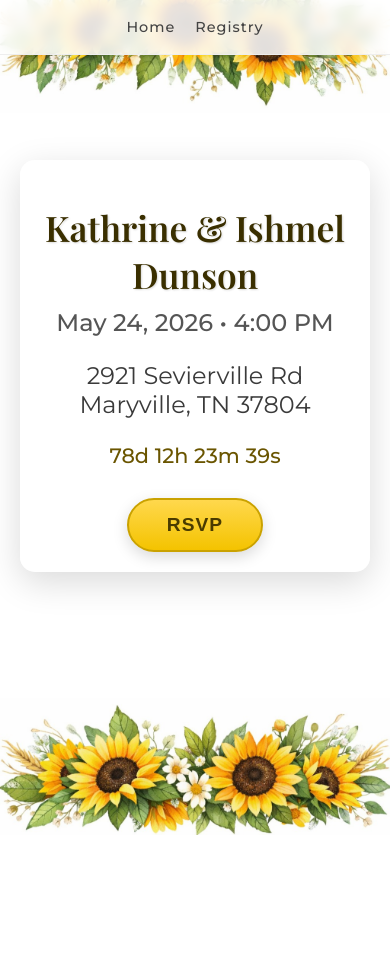
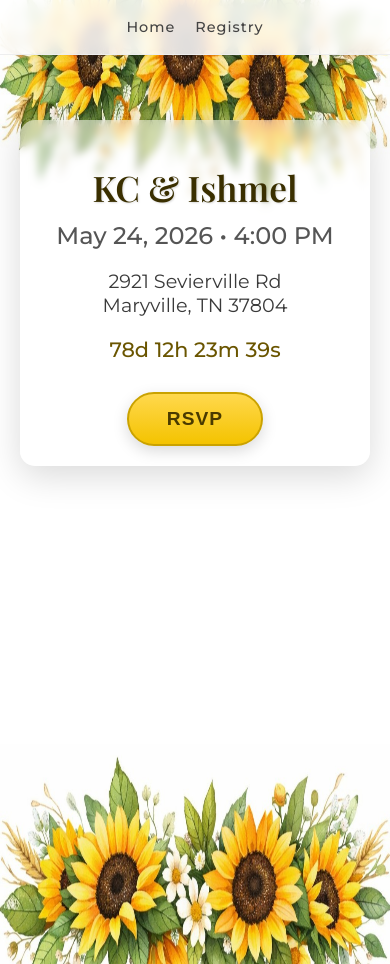
Before and after one commit to LanaganJames/KC-Wedding, a PHP site: page / in a window 390 px wide. Before the commit the page ends 835 px from the top, so only its background shows below. Run offline with PHP 8.4, Linux system fonts and the light colour scheme.

Commit message:
Add files via upload

```diff
--- a/index.html
+++ b/index.html
@@ -4,7 +4,7 @@
 <head>
 <meta charset="UTF-8">
 <meta name="viewport" content="width=device-width, initial-scale=1.0">
-<title>Kathrine & Ishmel's Wedding</title>
+<title>KC & Ishmel's Wedding</title>
 
 <link rel="stylesheet" href="styles.css">
 
@@ -23,7 +23,7 @@
 
 <main>
 
-<h1>Kathrine & Ishmel Dunson</h1>
+<h1>KC & Ishmel</h1>
 
 <h2>May 24, 2026 • 4:00 PM</h2>
 
@@ -43,5 +43,4 @@ Maryville, TN 37804
 </main>
 
 </body>
-
 </html>
--- a/styles.css
+++ b/styles.css
@@ -13,7 +13,7 @@ body {
     background-size: 100% auto, 100% auto;
     background-color: #ffffff;
 
-    min-height: 80vh;
+    min-height: 100vh;
 }
 
 /* === Header Navigation === */
@@ -167,12 +167,21 @@ p {
 
 @media (max-width: 700px){
 
+    body{
+        /* shrink the flower backgrounds on phones */
+        background-size: 100% 220px, 100% 220px;
+    }
+
     h1{
         font-size:2.2rem;
     }
 
+    p{
+        font-size:1.2rem;
+    }
+
     main{
-        margin:160px 20px;
+        margin:120px 20px 120px 20px;
         padding:20px;
     }
 
@@ -181,5 +190,4 @@ p {
         font-size:0.9rem;
     }
 
-
 }
```
Also changed, not shown: Background2.JPG.
